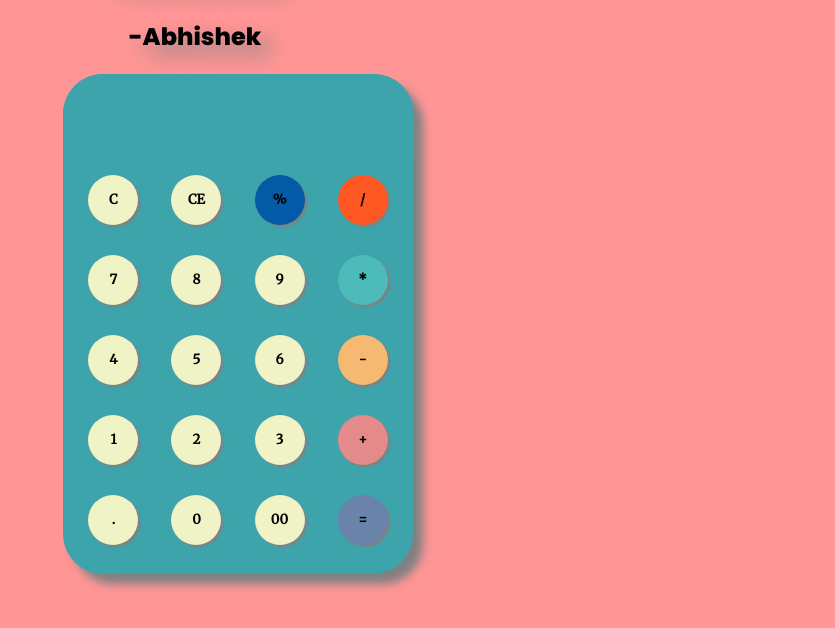
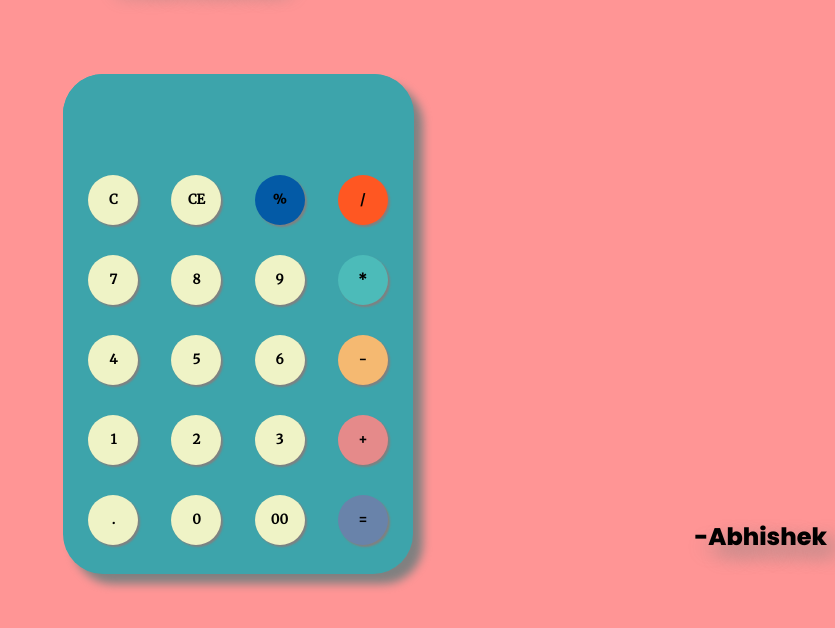
Before and after one commit to abhishekcharlie/calc, a plain HTML site: page index.html in a window 1280 px wide. Shown: the part 72-700 px from the top of the page, without its empty margins (445-1280 px from the left). Drawn offline with Linux system fonts and the light colour scheme.

Commit message:
Update style.css

```diff
--- a/style.css
+++ b/style.css
@@ -65,3 +65,8 @@ background-color: #035aa6;
 #equals{
   background-color: #6983aa;
 }
+h2{
+  text-align: right;
+  position:relative;
+  top:500px;
+}
```
